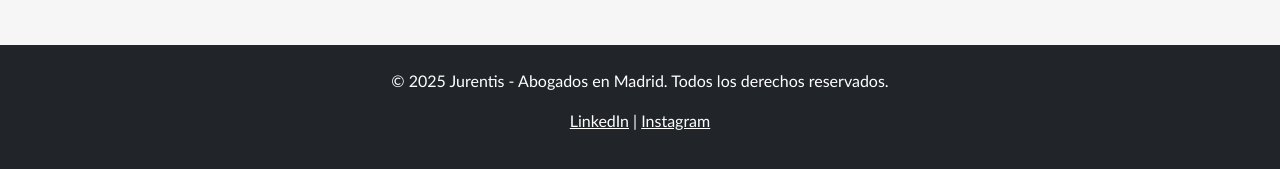
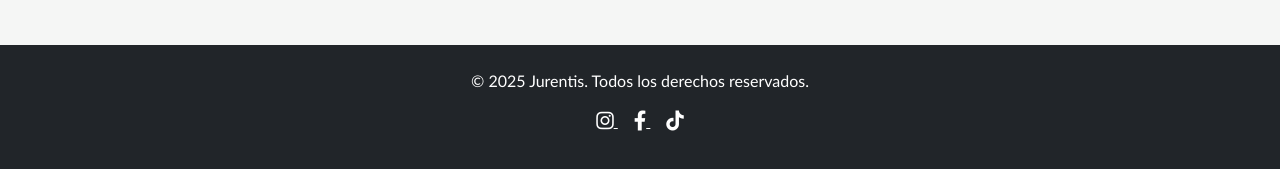
Before and after one commit to naroafp/Jurentis, a plain HTML site: page index.html in a window 1280 px wide. Shown: the part 3312-3481 px from the top of the page. Drawn offline with nearby package versions, Linux system fonts and the light colour scheme.

Commit message:
Update index.html

```diff
--- a/index.html
+++ b/index.html
@@ -274,16 +274,26 @@
         <i class="fab fa-whatsapp"></i>
     </a>
 
-    <!-- FOOTER -->
+    <!-- FOOTER: Instagram + Facebook + TikTok (OFICIALES) -->
     <footer class="bg-dark text-white text-center py-4">
-        <p>&copy; 2025 Jurentis - Abogados en Madrid. Todos los derechos reservados.</p>
+        <p>&copy; 2025 Jurentis. Todos los derechos reservados.</p>
         <p>
-            <!-- Verificar que los enlaces de LinkedIn e Instagram sean válidos -->
-            <a href="https://www.linkedin.com/company/miniatura-legal" target="_blank" class="text-white">LinkedIn</a> |
-            <a href="https://www.instagram.com/miniatura_legal" target="_blank" class="text-white">Instagram</a>
+            <!-- Instagram -->
+            <a href="https://www.instagram.com/jurentis.abogados" target="_blank" class="text-white mx-2" aria-label="Instagram de Jurentis">
+                <i class="fab fa-instagram fa-lg"></i>
+            </a>
+            <!-- Facebook OFICIAL -->
+            <a href="https://www.facebook.com/profile.php?id=61552211551555" target="_blank" class="text-white mx-2" aria-label="Facebook de Jurentis">
+                <i class="fab fa-facebook-f fa-lg"></i>
+            </a>
+            <!-- TikTok OFICIAL -->
+            <a href="https://www.tiktok.com/@jurentis" target="_blank" class="text-white mx-2" aria-label="TikTok de Jurentis">
+                <i class="fab fa-tiktok fa-lg"></i>
+            </a>
         </p>
     </footer>
 
     <script src="https://cdn.jsdelivr.net/npm/bootstrap@5.3.3/dist/js/bootstrap.bundle.min.js"></script>
     <script src="script.js"></script>
+</body>
 </html>
```
